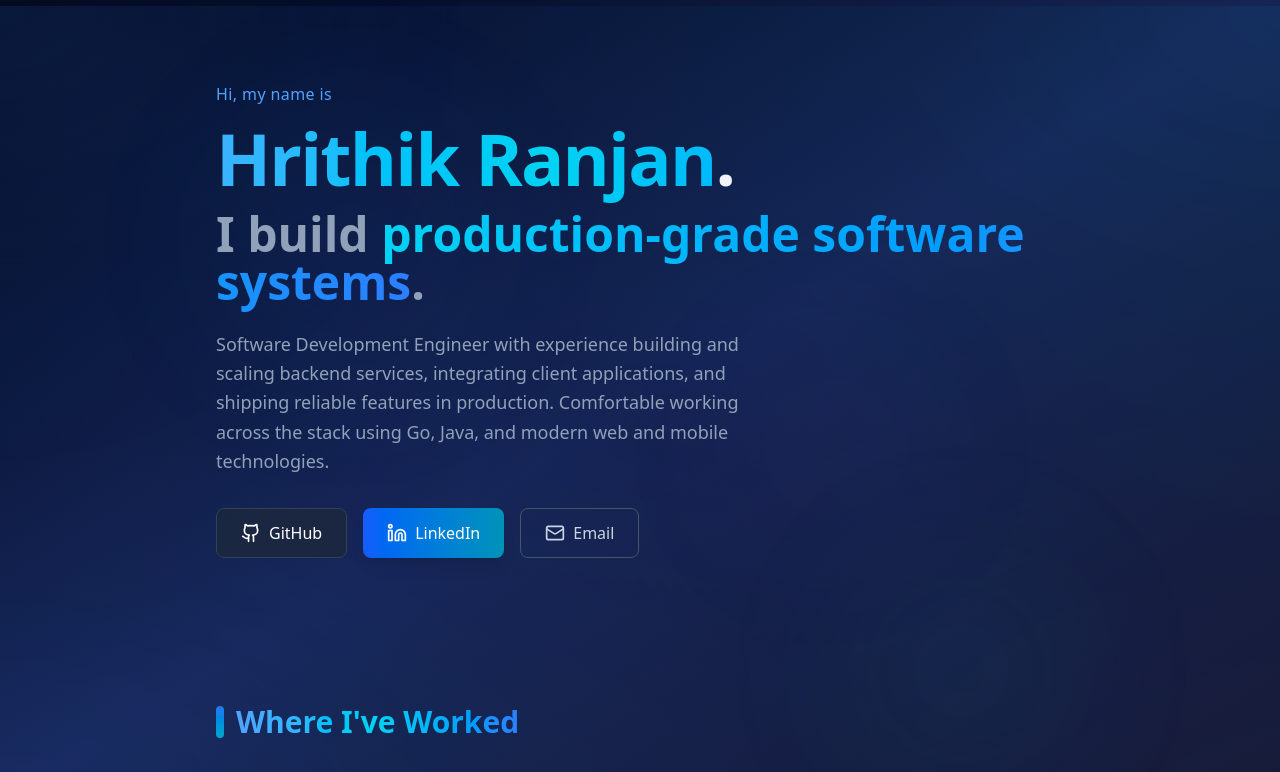
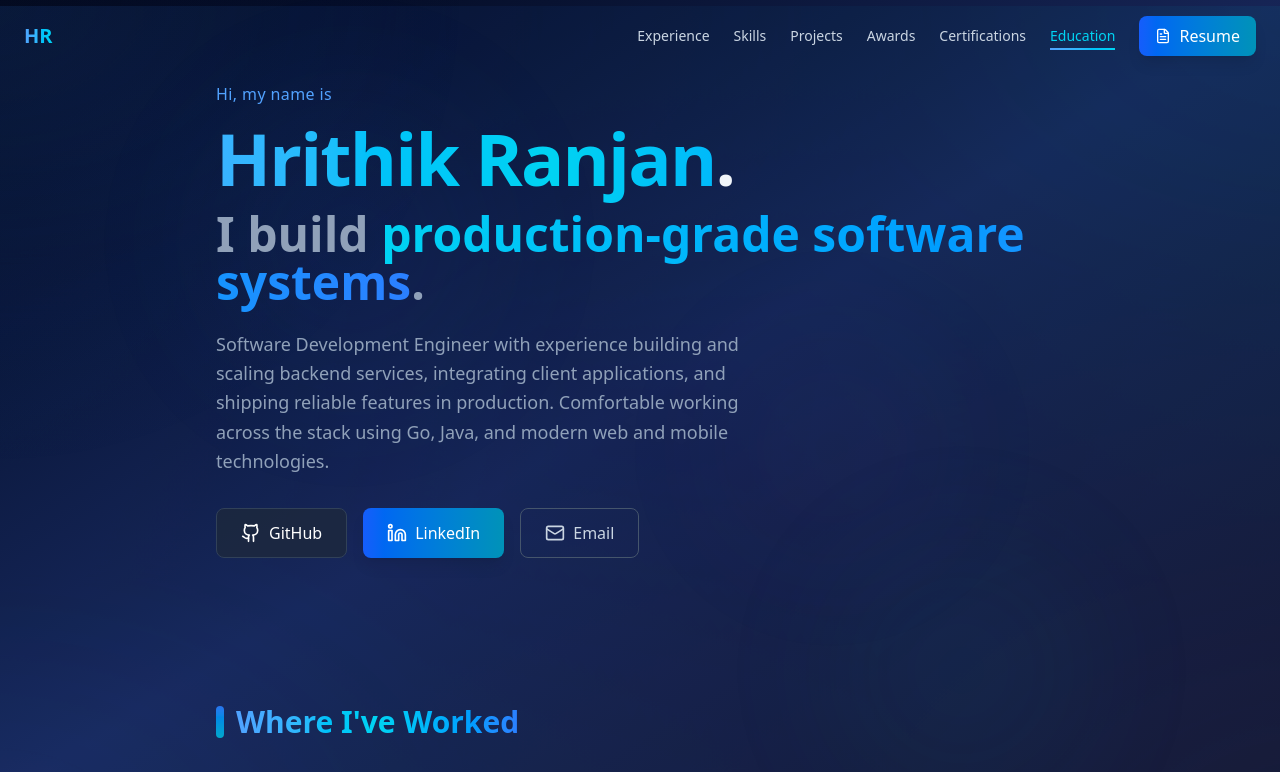
Before and after one commit to hrithik-09/Hrithik-portfolio, a React (Vite) app: page / in a window 1280 px wide. Shown: the top 772 px of the page. Built offline with nearby package versions, Linux system fonts and the light colour scheme.

Commit message:
added tabs section

```diff
--- a/src/App.jsx
+++ b/src/App.jsx
@@ -1,10 +1,10 @@
 import React, { useState, useEffect, useRef } from 'react';
 import { portfolioData } from './data';
-import { Github, Linkedin, Mail, ExternalLink, Award, Trophy, Badge } from "lucide-react";
+import { Github, Linkedin, Mail, ExternalLink, Award, Trophy, Badge, FileText, Menu, X } from "lucide-react";
 
 
 
-const Section = ({ title, children, className = "" }) => {
+const Section = ({ id, title, children, className = "" }) => {
   const sectionRef = useRef(null);
   const [isVisible, setIsVisible] = useState(false);
 
@@ -31,8 +31,9 @@ const Section = ({ title, children, className = "" }) => {
 
   return (
     <section
+      id={id}
       ref={sectionRef}
-      className={`py-16 px-6 max-w-4xl mx-auto ${className} transition-all duration-1000 ${
+      className={`py-16 px-6 max-w-4xl mx-auto ${className} transition-all duration-1000 scroll-mt-20 ${
         isVisible ? 'opacity-100 translate-y-0' : 'opacity-0 translate-y-10'
       }`}
     >
@@ -407,6 +408,147 @@ const TimelineItem = ({ edu, index }) => {
 
 // --- Main App ---
 
+const Navigation = () => {
+  const [isScrolled, setIsScrolled] = useState(false);
+  const [mobileMenuOpen, setMobileMenuOpen] = useState(false);
+  const [activeSection, setActiveSection] = useState('');
+
+  const navItems = [
+    { id: 'experience', label: 'Experience' },
+    { id: 'skills', label: 'Skills' },
+    { id: 'projects', label: 'Projects' },
+    { id: 'awards', label: 'Awards' },
+    { id: 'certifications', label: 'Certifications' },
+    { id: 'education', label: 'Education' },
+  ];
+
+  useEffect(() => {
+    const handleScroll = () => {
+      setIsScrolled(window.scrollY > 50);
+
+      // Update active section based on scroll position
+      const sections = navItems.map(item => document.getElementById(item.id)).filter(Boolean);
+      const scrollPosition = window.scrollY + 150;
+
+      for (let i = sections.length - 1; i >= 0; i--) {
+        if (sections[i].offsetTop <= scrollPosition) {
+          setActiveSection(navItems[i].id);
+          break;
+        }
+      }
+    };
+
+    window.addEventListener('scroll', handleScroll);
+    handleScroll(); // Check on mount
+    return () => window.removeEventListener('scroll', handleScroll);
+  }, []);
+
+  const scrollToSection = (id) => {
+    const element = document.getElementById(id);
+    if (element) {
+      const offset = 80;
+      const elementPosition = element.getBoundingClientRect().top;
+      const offsetPosition = elementPosition + window.pageYOffset - offset;
+
+      window.scrollTo({
+        top: offsetPosition,
+        behavior: 'smooth'
+      });
+      setMobileMenuOpen(false);
+    }
+  };
+
+  const downloadResume = () => {
+    const link = document.createElement('a');
+    link.href = '/Hrithik_Ranjan_Main.pdf';
+    link.download = 'Hrithik_Ranjan_Resume.pdf';
+    document.body.appendChild(link);
+    link.click();
+    document.body.removeChild(link);
+  };
+
+  return (
+    <nav className={`fixed top-0 left-0 right-0 z-50 transition-all duration-300 ${
+      isScrolled
+        ? 'bg-slate-900/95 backdrop-blur-md border-b border-slate-800 shadow-lg'
+        : 'bg-transparent'
+    }`}>
+      <div className="max-w-7xl mx-auto px-6 py-4">
+        <div className="flex items-center justify-between">
+          {/* Logo/Name */}
+          <button
+            onClick={() => window.scrollTo({ top: 0, behavior: 'smooth' })}
+            className="text-xl font-bold bg-gradient-to-r from-blue-400 to-cyan-400 bg-clip-text text-transparent hover:scale-105 transition-transform duration-300"
+          >
+            HR
+          </button>
+
+          {/* Desktop Navigation */}
+          <div className="hidden md:flex items-center gap-6">
+            {navItems.map((item) => (
+              <button
+                key={item.id}
+                onClick={() => scrollToSection(item.id)}
+                className={`text-sm font-medium transition-all duration-300 relative ${
+                  activeSection === item.id
+                    ? 'text-cyan-400'
+                    : 'text-slate-300 hover:text-blue-400'
+                }`}
+              >
+                {item.label}
+                {activeSection === item.id && (
+                  <span className="absolute -bottom-1 left-0 right-0 h-0.5 bg-gradient-to-r from-blue-400 to-cyan-400"></span>
+                )}
+              </button>
+            ))}
+            <button
+              onClick={downloadResume}
+              className="flex items-center gap-2 px-4 py-2 bg-gradient-to-r from-blue-600 to-cyan-600 text-white rounded-lg hover:from-blue-500 hover:to-cyan-500 transition-all duration-300 shadow-lg hover:shadow-xl hover:shadow-blue-500/30 hover:scale-105"
+            >
+              <FileText size={16} />
+              <span>Resume</span>
+            </button>
+          </div>
+
+          {/* Mobile Menu Button */}
+          <button
+            onClick={() => setMobileMenuOpen(!mobileMenuOpen)}
+            className="md:hidden text-slate-300 hover:text-blue-400 transition-colors"
+          >
+            {mobileMenuOpen ? <X size={24} /> : <Menu size={24} />}
+          </button>
+        </div>
+
+        {/* Mobile Navigation */}
+        {mobileMenuOpen && (
+          <div className="md:hidden mt-4 pb-4 space-y-2 border-t border-slate-800 pt-4">
+            {navItems.map((item) => (
+              <button
+                key={item.id}
+                onClick={() => scrollToSection(item.id)}
+                className={`block w-full text-left px-4 py-2 rounded-lg transition-all duration-300 ${
+                  activeSection === item.id
+                    ? 'bg-blue-500/20 text-cyan-400'
+                    : 'text-slate-300 hover:bg-slate-800 hover:text-blue-400'
+                }`}
+              >
+                {item.label}
+              </button>
+            ))}
+            <button
+              onClick={downloadResume}
+              className="flex items-center gap-2 w-full px-4 py-2 bg-gradient-to-r from-blue-600 to-cyan-600 text-white rounded-lg hover:from-blue-500 hover:to-cyan-500 transition-all duration-300 mt-2"
+            >
+              <FileText size={16} />
+              <span>Download Resume</span>
+            </button>
+          </div>
+        )}
+      </div>
+    </nav>
+  );
+};
+
 export default function App() {
   const { personal, experience, skills, projects, education, awards = [], certifications = [] } = portfolioData;
   const [mousePosition, setMousePosition] = useState({ x: 0, y: 0 });
@@ -493,6 +635,9 @@ export default function App() {
         }}
       />
 
+      {/* Navigation */}
+      <Navigation />
+
       {/* Content wrapper with backdrop blur effect */}
       <div className="relative z-10 min-h-screen">
 
@@ -550,7 +695,7 @@ export default function App() {
       </header>
 
       {/* Experience Section */}
-      <Section title="Where I've Worked">
+      <Section id="experience" title="Where I've Worked">
         {experience.map((exp, index) => (
           <Card
             key={index}
@@ -574,7 +719,7 @@ export default function App() {
       </Section>
 
       {/* Skills Section */}
-      <Section title="Technical Skills">
+      <Section id="skills" title="Technical Skills">
         <div className="flex flex-wrap gap-3">
           {skills.map((skill, index) => (
             <SkillBadge key={index} skill={skill} index={index} />
@@ -583,7 +728,7 @@ export default function App() {
       </Section>
 
       {/* Projects Section */}
-      <Section title="Featured Projects">
+      <Section id="projects" title="Featured Projects">
         <div className="grid md:grid-cols-2 gap-6">
           {projects.map((project, index) => (
             <ProjectCard key={index} project={project} index={index} />
@@ -593,7 +738,7 @@ export default function App() {
 
       {/* Awards & Achievements Section */}
       {awards && awards.length > 0 && (
-        <Section title="Awards & Achievements">
+        <Section id="awards" title="Awards & Achievements">
           <div className="space-y-6">
             {awards.map((award, index) => (
               <AwardCard key={index} award={award} index={index} />
@@ -604,7 +749,7 @@ export default function App() {
 
       {/* Certifications Section */}
       {certifications && certifications.length > 0 && (
-        <Section title="Certifications">
+        <Section id="certifications" title="Certifications">
           <div className="space-y-4">
             {certifications.map((cert, index) => (
               <CertCard key={index} cert={cert} index={index} />
@@ -614,7 +759,7 @@ export default function App() {
       )}
 
       {/* Education Timeline Section */}
-      <Section title="Education">
+      <Section id="education" title="Education">
         <div className="relative">
           {/* Vertical Timeline Line */}
           <div className="absolute left-8 top-0 bottom-0 w-0.5 bg-gradient-to-b from-blue-500 via-cyan-500 to-purple-500 opacity-30"></div>
```
Also changed, not shown: 1 other file (tests, documents, lock files or other folders). Lines whose indentation alone changed are shown as unchanged.
